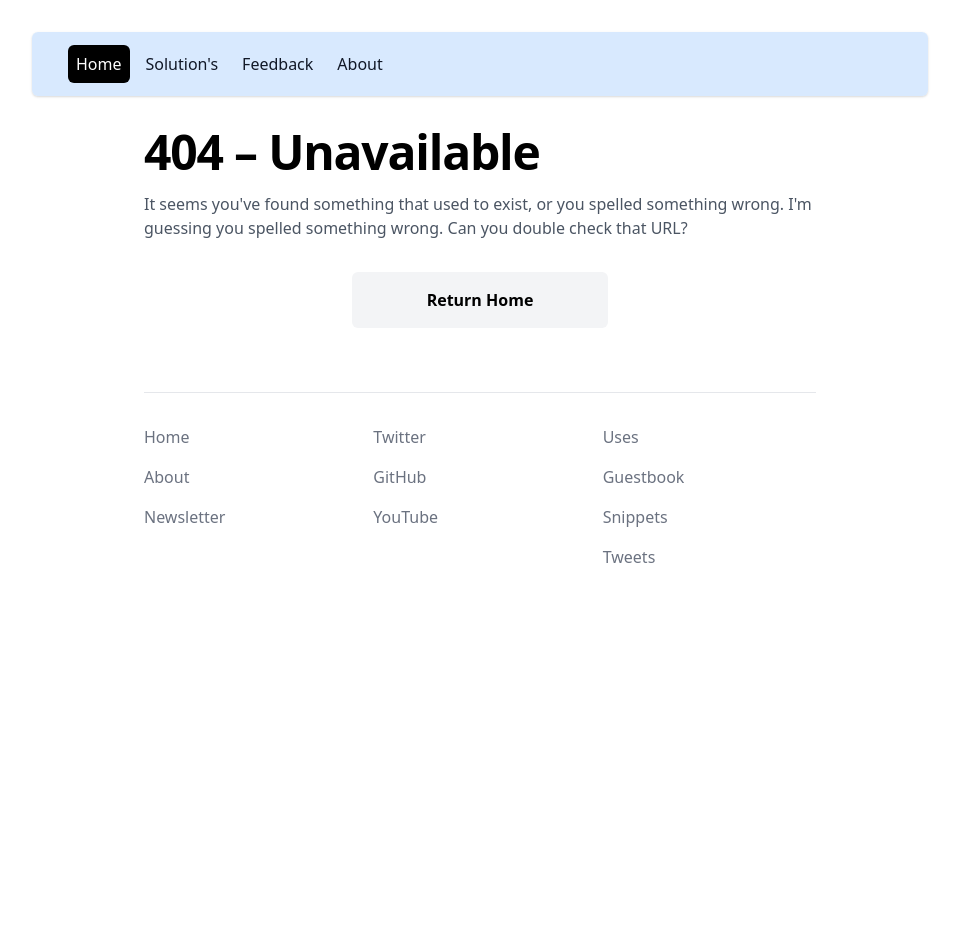
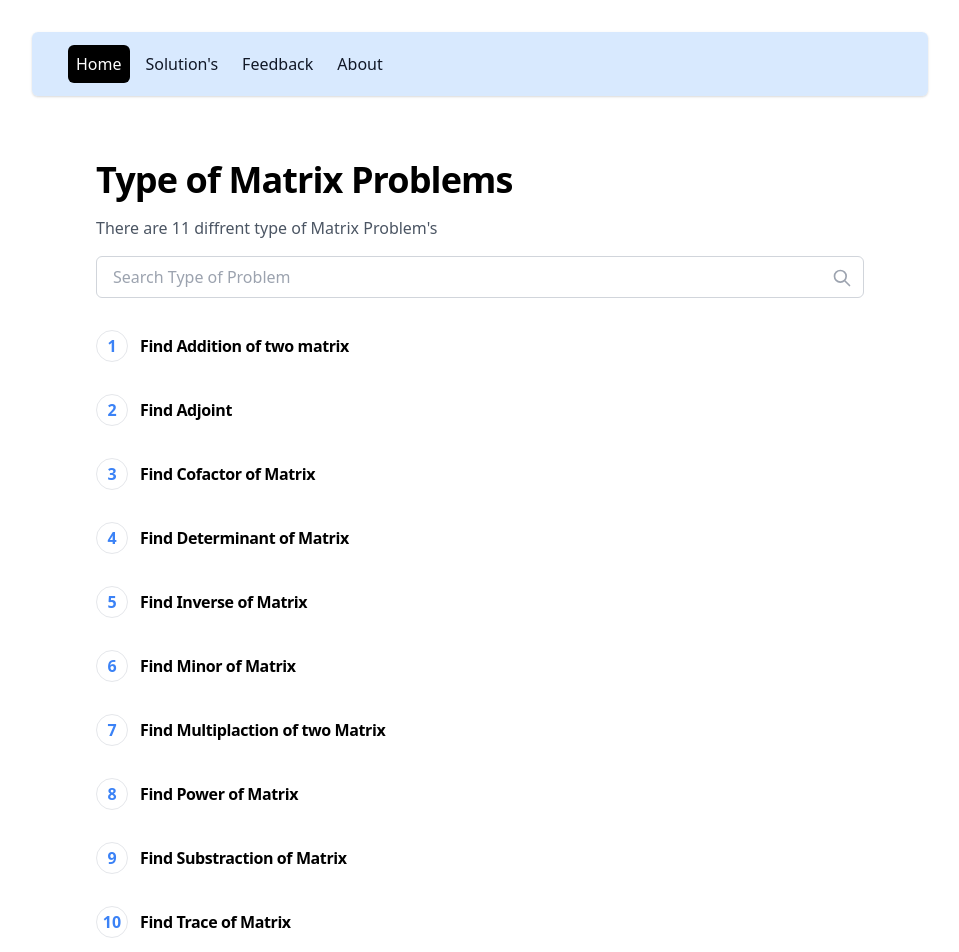
Before and after one commit to dineshyadav3169/Math, a Next.js app: page /matrix in a window 1280 px wide. Before the commit this address had no page. Shown: the top 952 px of the page, without its empty margins (160-1119 px from the left). Before the commit the page ends 800 px from the top, so only its background shows below. Built offline with nearby package versions, Linux system fonts and the light colour scheme; what @tailwindcss/typography would draw is missing.

Commit message:
matrix index

```diff
--- a/components/Container.js
+++ b/components/Container.js
@@ -72,8 +72,13 @@ export default function Container(props) {
           </a>
         </div>
       </nav>
-      <main id="skip" className="flex flex-col justify-center px-8 bg-white">
-        {children}
+      <main
+        id="skip"
+        className="flex flex-col justify-center px-1 sm:px-4 md:px-8 bg-white"
+      >
+        <div className="flex flex-col items-start max-w-3xl w-10/12 mx-auto mb-16">
+          {children}
+        </div>
         <Footer />
       </main>
     </div>
--- a/components/FunctionCard.js
+++ b/components/FunctionCard.js
@@ -11,7 +11,7 @@ export default function FunctionCard({
   return (
     <a
       href={`/${slug}`}
-      className="border border-grey-200 dark:border-gray-900 rounded p-4 w-full"
+      className="border border-grey-200 dark:border-gray-900 rounded p-4 w-full hover:border-black hover:border-2"
       {...rest}
     >
       {hasImage && (
--- /dev/null
+++ b/components/Step.js
@@ -0,0 +1,10 @@
+export default function Step({ number, title }) {
+  return (
+    <div className="group step flex items-center py-4">
+      <div className="group-hover:bg-blue-500 group-hover:text-white flex items-center justify-center border border-gray-200 font-bold dark:border-gray-900 rounded-full h-8 w-8 text-blue-500">
+        {number}
+      </div>
+      <h3 className="ml-3 tracking-tight font-bold">{title}</h3>
+    </div>
+  );
+}
--- a/pages/404.js
+++ b/pages/404.js
@@ -1,9 +1,8 @@
-import Container from "@/components/Container";
+import Container from '@/components/Container';
 
 export default function NotFound() {
   return (
     <Container title="404 – Unavailable">
-      <div className="flex flex-col justify-center items-start max-w-2xl mx-auto mb-16">
       <h1 className="font-bold text-3xl md:text-5xl tracking-tight mb-4 text-black dark:text-white">
         404 – Unavailable
       </h1>
@@ -18,7 +17,6 @@ export default function NotFound() {
       >
         Return Home
       </a>
-      </div>
     </Container>
   );
 }
--- a/pages/index.js
+++ b/pages/index.js
@@ -7,7 +7,6 @@ export default function Blog() {
       title="Home - Math"
       description="Math problems solved step by step"
     >
-      <div className="flex flex-col justify-center items-start max-w-2xl mx-auto mb-16">
       <h1 className="font-bold text-2xl md:text-4xl tracking-tight mb-4 mt-8 text-black ">
         Who are we?
       </h1>
@@ -37,7 +36,6 @@ export default function Blog() {
           description="Solve Algebra Problem"
         />
       </div>
-      </div>
     </Container>
   );
 }
--- /dev/null
+++ b/pages/matrix/index.js
@@ -0,0 +1,85 @@
+import Container from '@/components/Container';
+import Step from '@/components/Step';
+import { useState } from 'react';
+
+export default function matrix() {
+  const MATRIX_TYPES = [
+    { number: 1, slug: 'Addition', title: 'Find Addition of two matrix' },
+    { number: 2, slug: 'Adjoint', title: 'Find Adjoint' },
+    { number: 3, slug: 'Cofactor', title: 'Find Cofactor of Matrix' },
+    { number: 4, slug: 'Determinant', title: 'Find Determinant of Matrix' },
+    { number: 5, slug: 'Inverse', title: 'Find Inverse of Matrix' },
+    { number: 6, slug: 'Minor', title: 'Find Minor of Matrix' },
+    {
+      number: 7,
+      slug: 'Multiplaction',
+      title: 'Find Multiplaction of two Matrix'
+    },
+    { number: 8, slug: 'Power', title: 'Find Power of  Matrix' },
+    { number: 9, slug: 'Substraction', title: 'Find Substraction of Matrix' },
+    { number: 10, slug: 'Trace', title: 'Find Trace of Matrix' },
+    { number: 11, slug: 'Transpose', title: 'Find Transpose of Matrix' }
+  ];
+
+  const [searchValue, setSearchValue] = useState('');
+  const filteredTypes = MATRIX_TYPES.filter((frontMatter) =>
+    frontMatter.title.toLowerCase().includes(searchValue.toLowerCase())
+  );
+
+  return (
+    <Container
+      slug="Math Mtrix Problems"
+      description="All types of Mtrix Math Problems that can be solved step by step"
+    >
+      <h1 className="font-bold text-2xl md:text-4xl tracking-tight mb-4 mt-8 text-black ">
+        Type of Matrix Problems
+      </h1>
+      <p className="text-gray-600 dark:text-gray-400 mb-4">
+        {`There are ${MATRIX_TYPES.length} diffrent type of Matrix Problem's`}
+      </p>
+      <div className="relative w-full mb-4">
+        <input
+          aria-label="Search Type of Problem"
+          type="text"
+          onChange={(e) => setSearchValue(e.target.value)}
+          placeholder="Search Type of Problem"
+          className="px-4 py-2 border border-gray-300 dark:border-gray-900 focus:ring-blue-500 focus:border-blue-500 block w-full rounded-md bg-white dark:bg-gray-800 text-gray-900 dark:text-gray-100"
+        />
+        <svg
+          className="absolute right-3 top-3 h-5 w-5 text-gray-400 dark:text-gray-300"
+          xmlns="http://www.w3.org/2000/svg"
+          fill="none"
+          viewBox="0 0 24 24"
+          stroke="currentColor"
+        >
+          <path
+            strokeLinecap="round"
+            strokeLinejoin="round"
+            strokeWidth={2}
+            d="M21 21l-6-6m2-5a7 7 0 11-14 0 7 7 0 0114 0z"
+          />
+        </svg>
+      </div>
+      {filteredTypes.map((problemType) => (
+        <a
+          key={problemType.number}
+          href={'matrix/' + problemType.slug.toLowerCase()}
+        >
+          <Step number={problemType.number} title={problemType.title} />
+        </a>
+      ))}
+      {!filteredTypes.length && (
+        <p className="text-gray-600 dark:text-gray-400 mb-4">Not found.</p>
+      )}
+      <a
+        href="matrix/example"
+        className="p-1 sm:p-4 w-64 font-bold mx-auto bg-gray-200 dark:bg-gray-900 text-center rounded-md text-black dark:text-white"
+      >
+        Example Problem's
+        <span aria-hidden="true" className="ml-2">
+          →
+        </span>
+      </a>
+    </Container>
+  );
+}
--- a/pages/test.js
+++ b/pages/test.js
@@ -1,4 +1,4 @@
-import Solution from '@/layouts/solver';
+import Solution from '@/layouts/Solution';
 
 export default function testPage() {
   return (
```
Also changed, not shown: layouts/Solution.js (renamed from layouts/solver.js). Lines whose indentation alone changed are shown as unchanged.
